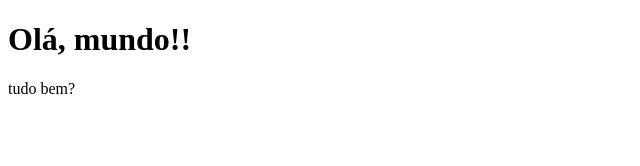
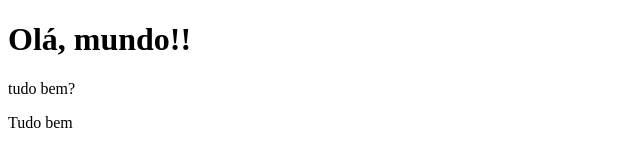
Before and after one commit to deangelijr/projetttta, a plain HTML site: page projetttta/index.html in a window 1280 px wide. Shown: the full height of the page, 0-640 px from the left. Drawn offline with Linux system fonts and the light colour scheme.

Commit message:
span pronto

```diff
--- a/projetttta/index.html
+++ b/projetttta/index.html
@@ -6,5 +6,6 @@
 <body>
 	<h1>Olá, mundo!!</h1>
 	<p>tudo bem?</p>
+	<span>Tudo bem</span>
 </body>
 </html>
```
